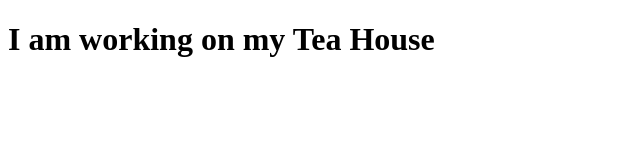
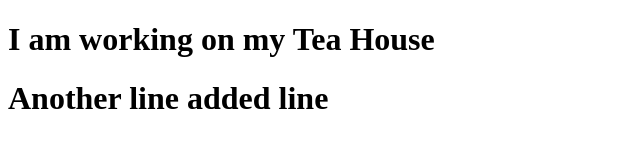
Before and after one commit to DavRahim/Some_Javascript-logics, a plain HTML site: page index.html in a window 1280 px wide. Shown: the whole page, without its empty margins (0-640 px from the left). Drawn offline with Linux system fonts and the light colour scheme.

Commit message:
first commit

```diff
--- a/index.html
+++ b/index.html
@@ -9,5 +9,7 @@
 <body>
     <h1>I am working on my Tea House</h1>
 
+    <h1>Another line added line</h1>
+
 </body>
 </html>
```
